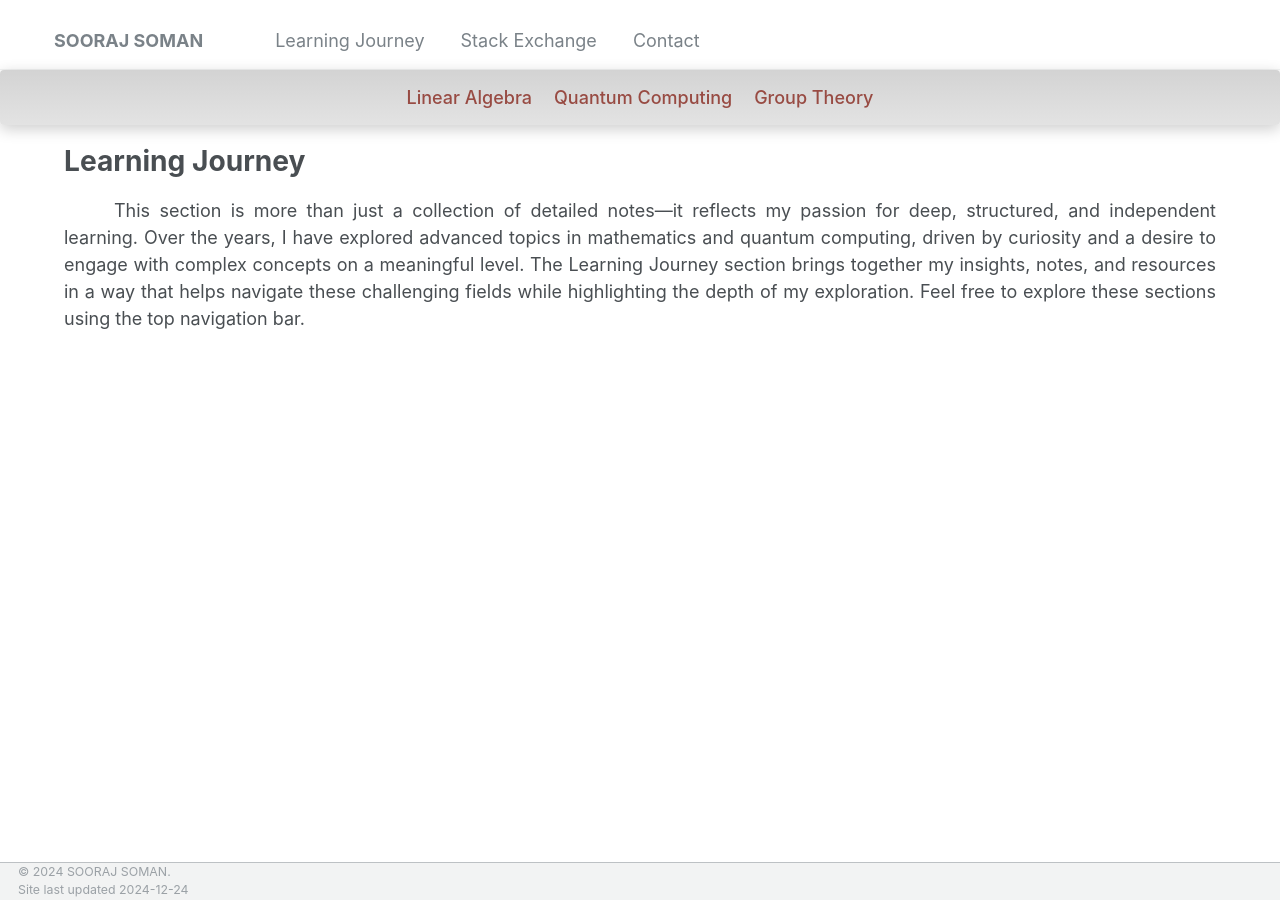
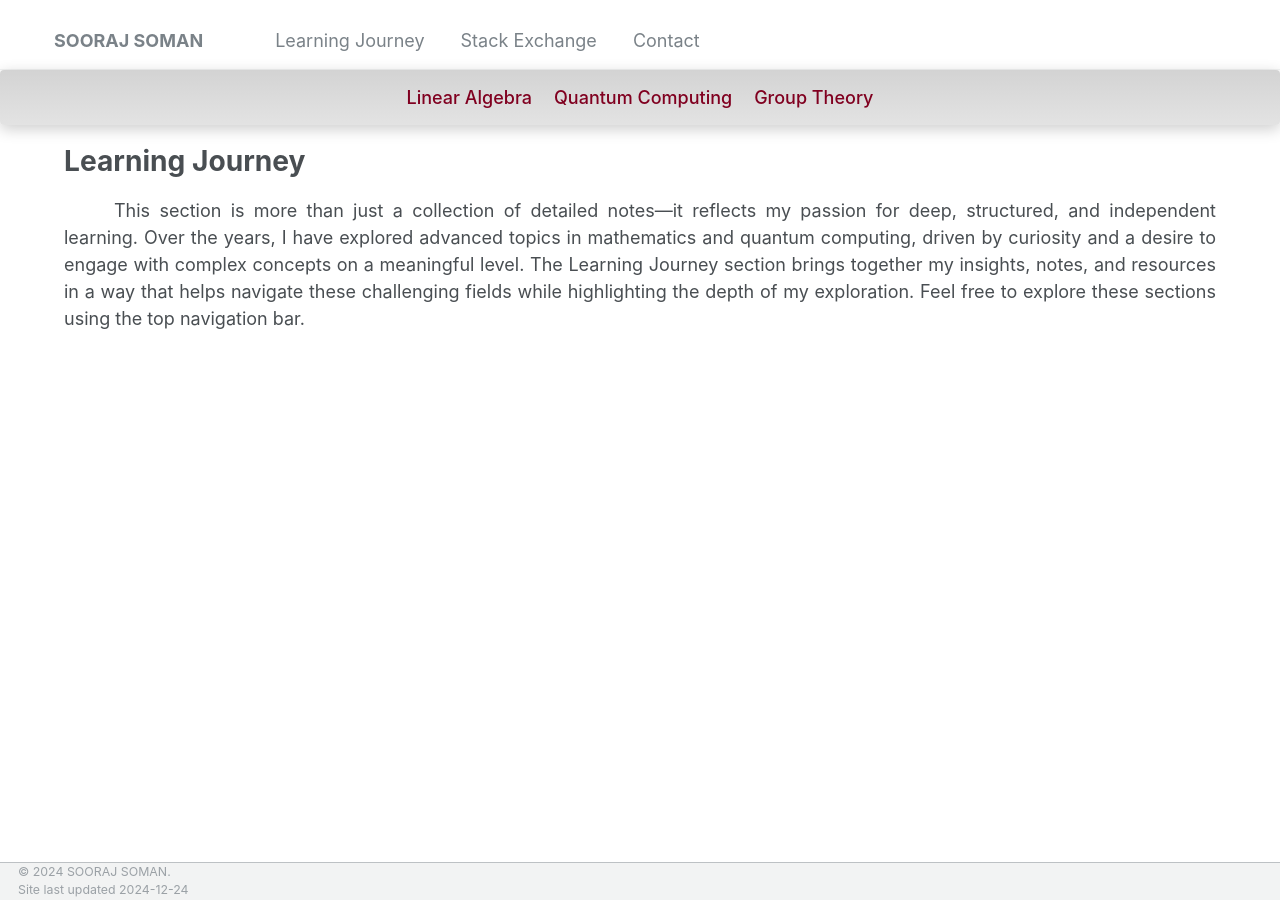
Before and after one commit to soorajss1729/soorajss1729.github.io, a Jekyll site: the page built from _learning/learning.md, in a window 1280 px wide. Built offline with Jekyll 4.4.1, drawn with Linux system fonts in a browser that asks for light colours.

Commit message:
Update main.scss

```diff
--- a/assets/css/main.scss
+++ b/assets/css/main.scss
@@ -99,7 +99,7 @@
 }
 
 .learning-topnav a {
-  color: #984B43;  /*#9E4848;*/ /*#B04A00;*/ /*#ffffff; */
+  color: #800020;  /*#9E4848;*/ /*#B04A00;*/ /*#ffffff; */
   text-decoration: none;
   font-size: 1rem;
   padding: 6px 6px;
```
